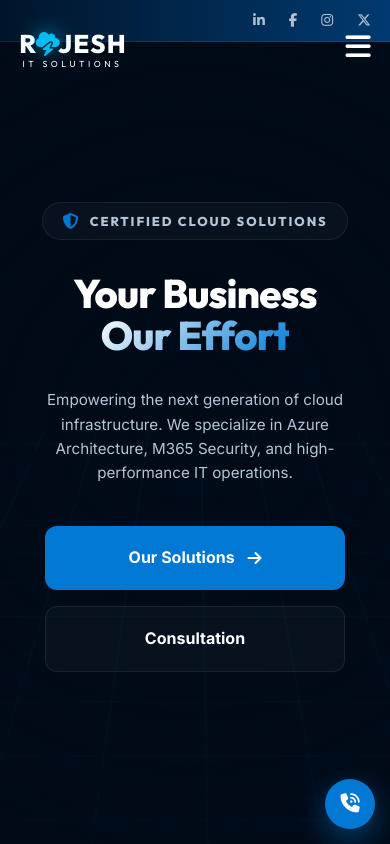
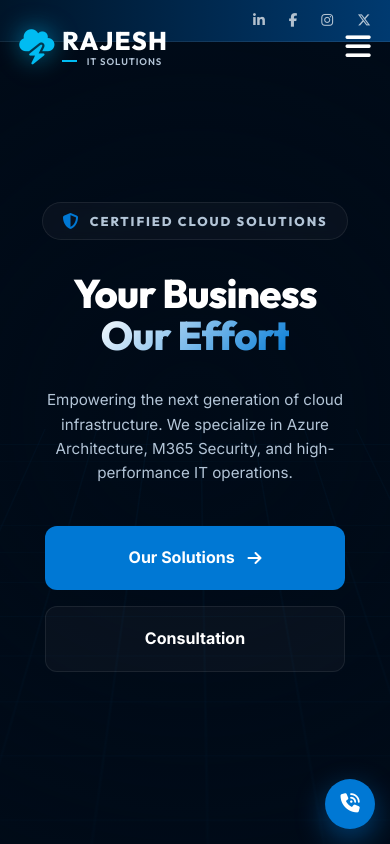
Before and after one commit to Rajesh1921/Rajesh-IT-solutions, a website: page index.html in a window 390 px wide. Shown: the top 844 px of the page. Drawn offline with Linux system fonts and the light colour scheme.

Commit message:
Implement horizontal side-by-side logo layout from reference image with native CSS lines

```diff
--- a/index.html
+++ b/index.html
@@ -34,8 +34,11 @@
     <nav class="navbar">
         <div class="container container-nav">
             <a href="#" class="logo" aria-label="Rajesh IT Solutions">
-                <div class="logo-main" aria-hidden="true">R<i class="fa-solid fa-cloud-bolt logo-cloud"></i>JESH</div>
-                <div class="logo-sub" aria-hidden="true">IT SOLUTIONS</div>
+                <i class="fa-solid fa-cloud-bolt logo-cloud" aria-hidden="true"></i>
+                <div class="logo-text-block">
+                    <div class="logo-main">RAJESH</div>
+                    <div class="logo-sub"><span class="logo-line"></span>IT SOLUTIONS</div>
+                </div>
             </a>
             <div class="menu-toggle" id="mobile-menu">
                 <i class="fa-solid fa-bars"></i>
--- a/style.css
+++ b/style.css
@@ -152,36 +152,47 @@ h4,
 .logo {
     text-decoration: none;
     display: flex;
-    flex-direction: column;
-    align-items: flex-start;
+    align-items: center;
+    gap: 0.8rem;
     line-height: 1;
-    margin-top: 5px;
-}
-
-.logo-main {
-    font-size: 2.6rem;
-    font-weight: 800;
-    color: white;
-    display: flex;
-    align-items: center;
-    letter-spacing: 0.05em;
 }
 
 .logo-cloud {
     color: var(--secondary); /* The cyan glow */
-    font-size: 2.5rem;
-    margin: 0 -0.4rem 0 -0.1rem; /* Pulls R and JESH extremely tightly around the cloud! */
-    filter: drop-shadow(0 0 10px rgba(0, 188, 242, 0.7));
+    font-size: 3.2rem;
+    filter: drop-shadow(0 0 12px rgba(0, 188, 242, 0.6));
+}
+
+.logo-text-block {
+    display: flex;
+    flex-direction: column;
+    justify-content: center;
+}
+
+.logo-main {
+    font-size: 2.3rem;
+    font-weight: 800;
+    color: white;
+    letter-spacing: 0.05em;
 }
 
 .logo-sub {
-    font-size: 0.85rem;
-    font-weight: 400;
-    color: white;
-    letter-spacing: 0.44em; /* Wide tracking to match width of "RAJESH" to "H" */
+    font-size: 0.8rem;
+    font-weight: 600;
+    color: var(--text-secondary);
+    letter-spacing: 0.15em;
     margin-top: 0.3rem;
-    padding-left: 0.2rem;
+    display: flex;
+    align-items: center;
+    gap: 0.6rem;
     text-transform: uppercase;
+}
+
+.logo-line {
+    display: inline-block;
+    width: 25px;
+    height: 2px;
+    background: var(--secondary);
 }
 
 .nav-links {
@@ -952,20 +963,25 @@ h4,
         padding: 0 1.2rem;
     }
 
+    .logo { gap: 0.5rem; }
+
+    .logo-cloud {
+        font-size: 2.2rem;
+    }
+
     .logo-main {
         font-size: 1.6rem;
         letter-spacing: 0.05em;
     }
 
-    .logo-cloud {
-        font-size: 1.5rem;
-        margin: 0 -0.2rem 0 -0.1rem;
+    .logo-sub {
+        font-size: 0.6rem;
+        letter-spacing: 0.1em;
+        margin-top: 0.2rem;
     }
 
-    .logo-sub {
-        font-size: 0.55rem;
-        letter-spacing: 0.4em;
-        margin-top: 0.2rem;
+    .logo-line {
+        width: 15px;
     }
 
     .menu-toggle {
```
